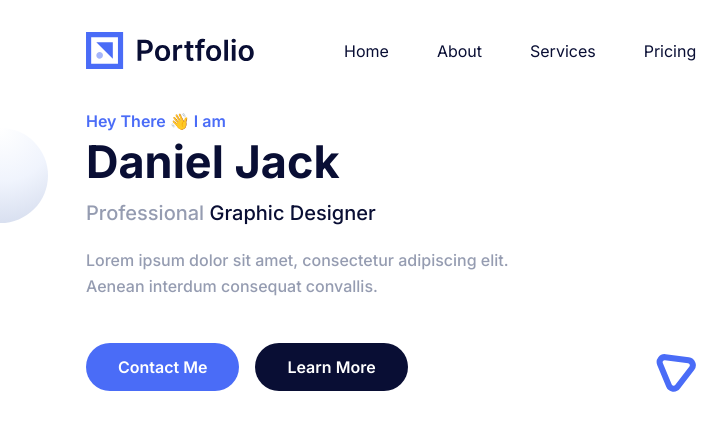
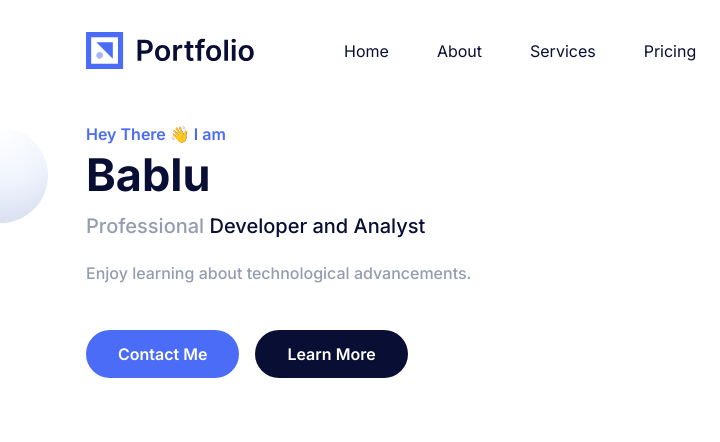
Before and after one commit to bablu4145/bablu.com.np, a plain HTML site: page index.html in a window 1280 px wide. Shown: the top 442 px of the page, 0-720 px from the left. Drawn offline with Linux system fonts and the light colour scheme; grey boxes are pictures that could not be loaded.

Commit message:
name changes

```diff
--- a/index.html
+++ b/index.html
@@ -83,14 +83,14 @@ Download CV
                     <div>
                         <h1 class="ug fh mh ua">
                             Hey There 👋 I am
-                            <span class="dh jh wg zj kk hh ak pk kb bb"> Daniel Jack </span>
+                            <span class="dh jh wg zj kk hh ak pk kb bb"> Bablu</span>
                         </h1>
                         <h2 class="eh lh _g lk oa">
                             Professional
-                            <span class="jh">Graphic Designer </span>
+                            <span class="jh">Developer and Analyst </span>
                         </h2>
                         <p class="tc eh lh ug ih cb">
-                            Lorem ipsum dolor sit amet, consectetur adipiscing elit. Aenean interdum consequat convallis.
+                            Enjoy learning about technological advancements.
                         </p>
                         <div class="mb id">
                             <a href="javascript:void(0)" class="ug fh kh pe kf lf pa yi si td ai ci ei">
@@ -104,9 +104,9 @@ Learn More
                 </div>
                 <div class="bc pl/2 md df">
                     <div class="e db al z 2xl:ud-absolute 2xl:ud-bottom-0 2xl:ud-right-40">
-                        <img src="images/hero-image.png" alt="image" class="oc fa" />
+                        <img src="images/hero-image.png" alt="Bablu Image" class="oc fa" />
                         <span class="d pn r nn">
-<svg width="40" height="38" viewBox="0 0 40 38" fill="none" xmlns="http://www.w3.org/2000/svg">
+<svg width="3042" height="4050" viewBox="0 0 40 38" fill="none" xmlns="http://www.w3.org/2000/svg">
 <path d="M9.31451 3.18282L32.4926 6.24789C36.3084 6.75249 38.147 11.1986 35.8021 14.2508L21.5587 32.7911C19.2138 35.8434 14.444 35.2126 12.9731 31.6558L4.03852 10.0504C2.56762 6.49355 5.49873 2.67822 9.31451 3.18282Z" stroke="#4A6CF7" stroke-width="6" />
 </svg>
 </span>
```
Also changed, not shown: 1 other file. Lines whose indentation alone changed are shown as unchanged.
